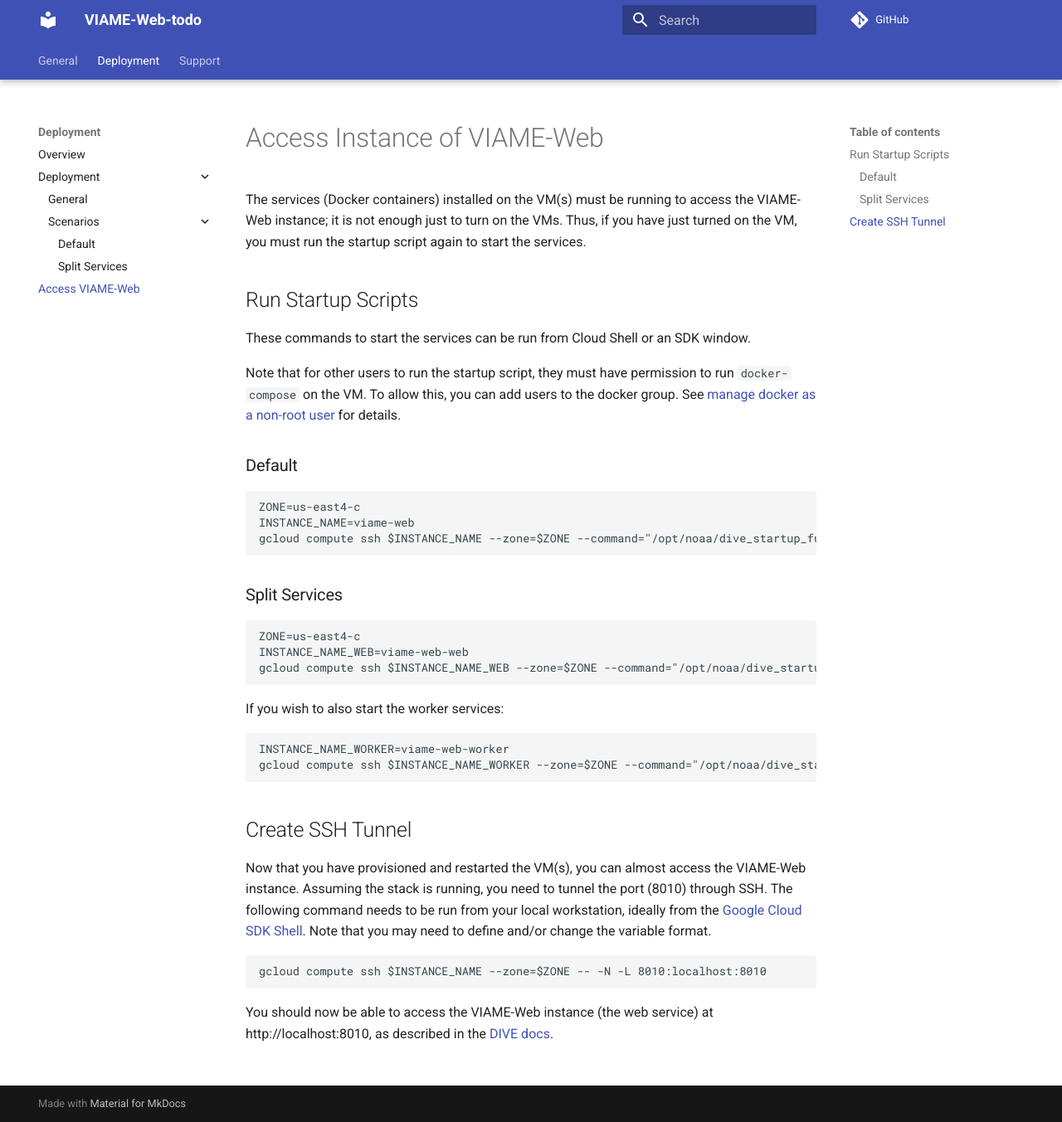
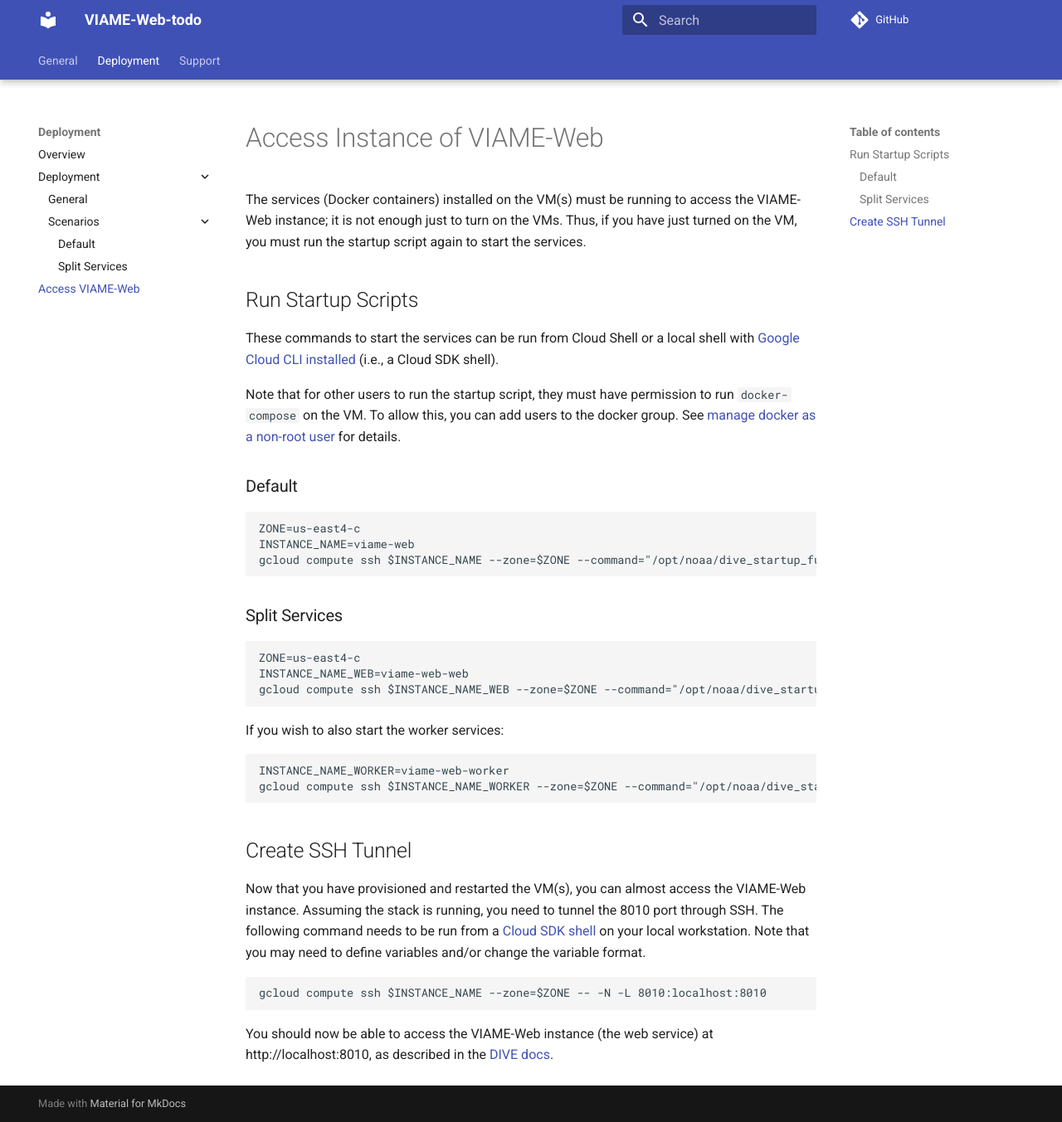
Before and after one commit to SWFSC/viame-web-noaa-gcp, an MkDocs documentation site: the page built from docs/deployment-access.md, in a window 1280 px wide and 1353 px high. Shown: the whole window at 83% size. Built offline with MkDocs 1.6.1 and Material for MkDocs 9.7.7, drawn with Linux system fonts in a browser that asks for light colours; comment, search, counter and statistics services are not loaded.

Commit message:
deployment docs update

````diff
--- a/docs/deployment-access.md
+++ b/docs/deployment-access.md
@@ -4,7 +4,7 @@
 
 ## Run Startup Scripts
 
-These commands to start the services can be run from Cloud Shell or an SDK window.
+These commands to start the services can be run from Cloud Shell or a local shell with [Google Cloud CLI installed](https://cloud.google.com/sdk/docs/install) (i.e., a Cloud SDK shell).
 
 Note that for other users to run the startup script, they must have permission to run `docker-compose` on the VM. To allow this, you can add users to the docker group. See [manage docker as a non-root user](https://docs.docker.com/engine/install/linux-postinstall/#manage-docker-as-a-non-root-user) for details.
 
@@ -31,7 +31,7 @@
 
 ## Create SSH Tunnel
 
-Now that you have provisioned and restarted the VM(s), you can almost access the VIAME-Web instance. Assuming the stack is running, you need to tunnel the port (8010) through SSH. The following command needs to be run from your local workstation, ideally from the [Google Cloud SDK Shell](https://cloud.google.com/sdk/docs/install). Note that you may need to define and/or change the variable format.
+Now that you have provisioned and restarted the VM(s), you can almost access the VIAME-Web instance. Assuming the stack is running, you need to tunnel the 8010 port through SSH. The following command needs to be run from a [Cloud SDK shell](https://cloud.google.com/sdk/docs/install) on your local workstation. Note that you may need to define variables and/or change the variable format.
 
 ```shell
 gcloud compute ssh $INSTANCE_NAME --zone=$ZONE -- -N -L 8010:localhost:8010
````
Also changed, not shown: docs/deployment-general.md (+2 -2 lines).
